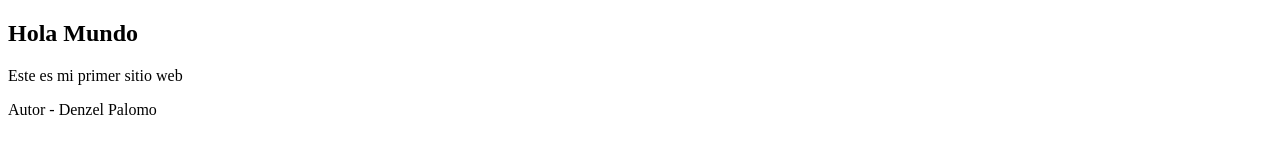
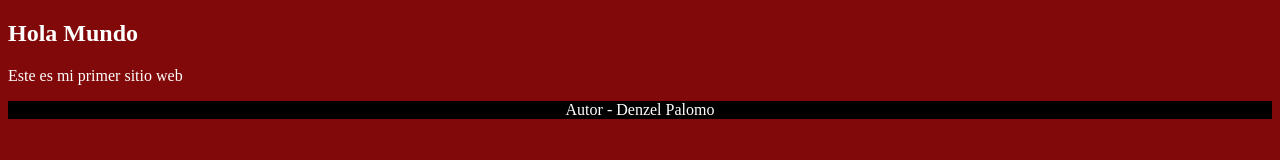
Before and after one commit to Denzel-alejandro/prueba, a plain HTML site: page index.html in a window 1280 px wide. Drawn offline with Linux system fonts and the light colour scheme.

Commit message:
Update index.html

```diff
--- a/index.html
+++ b/index.html
@@ -2,7 +2,7 @@
 <html lang="en">
     <head>
         <meta charset="UTF-8">
-        <link rel="stylesheet" type="" href="hola mundo.css">
+        <link rel="stylesheet" type="" href="css/hola mundo.css">
         <title>Examen de programacion</title>
         </head>
 <body>
```
